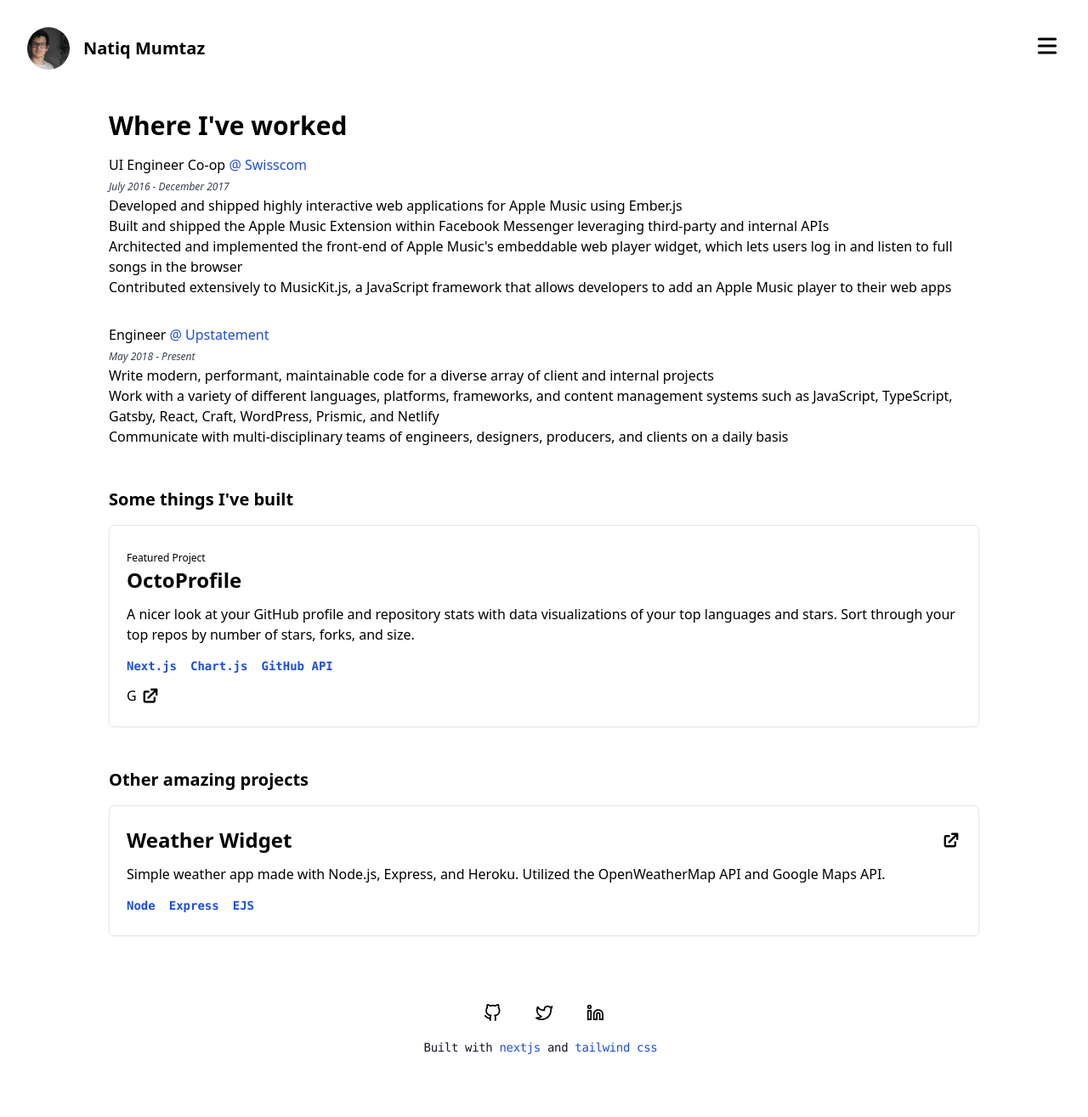
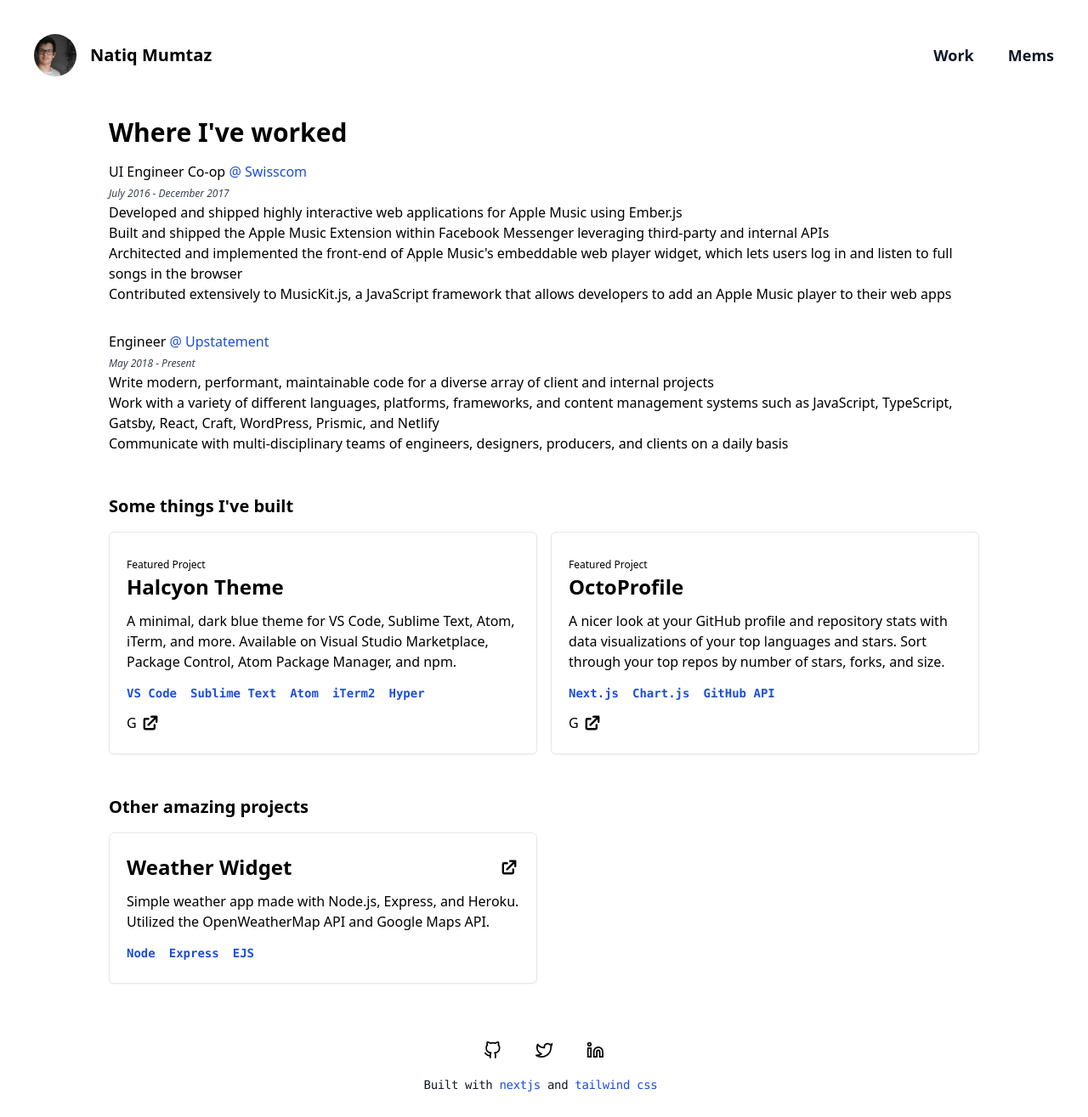
Before and after one commit to selfnatiq/v3, a Next.js app: page /work in a window 1280 px wide. Shown: the whole page at 85% size. Before the commit the page ends 1271 px from the top, so only its background shows below. Built offline with nearby package versions, Linux system fonts and the light colour scheme; what @tailwindcss/typography would draw is missing.

Commit message:
feats: of day 3

```diff
--- a/components/Article.js
+++ b/components/Article.js
@@ -5,7 +5,7 @@ const Article = ({ article }) => {
 	const { title, description, date, slug } = article
 
 	return (
-		<article className="border shadow-sm py-6 px-5 rounded-md mt-5">
+		<article className="border shadow-sm py-6 px-5 rounded-md">
 			<h2 className="text-xl font-bold">{title}</h2>
 			<p className="italic text-xs text-gray-600 mb-2">{localStringDate(date)}</p>
 			<p className="text-gray-600 mb-3">{description}</p>
--- a/components/FeaturedProject.js
+++ b/components/FeaturedProject.js
@@ -5,7 +5,7 @@ const FeaturedProject = ({ project }) => {
 	const { data, content } = project
 
 	return (
-		<section className="border shadow-sm py-6 px-5 rounded-md mb-5">
+		<section className="border shadow-sm py-6 px-5 rounded-md">
 			<span className="text-xs">Featured Project</span>
 			<h2 className="text-2xl font-bold">{data.title}</h2>
 
--- a/components/Header.js
+++ b/components/Header.js
@@ -9,7 +9,6 @@ const paths = [
 
 const Header = () => {
 	const [isOpen, setOpen] = useState(false)
-
 	const toggle = () => setOpen((p) => !p)
 
 	return (
@@ -28,7 +27,8 @@ const Header = () => {
 				</a>
 			</Link>
 
-			<div>
+			{/* mobile & mini pads */}
+			<div className="block lg:hidden">
 				<button onClick={toggle}>
 					{isOpen ? (
 						<svg
@@ -74,6 +74,20 @@ const Header = () => {
 					</nav>
 				)}
 			</div>
+
+			{/* laptop & lg screens */}
+			<nav className="hidden lg:flex gap-10">
+				{paths.map((path) => (
+					<Link key={path.name} href={path.href}>
+						<a
+							onClick={toggle}
+							className="text-lg font-bold text-gray-900 hover:text-blue-700 transition"
+						>
+							{path.name}
+						</a>
+					</Link>
+				))}
+			</nav>
 		</header>
 	)
 }
--- a/components/OtherProject.js
+++ b/components/OtherProject.js
@@ -4,7 +4,7 @@ const OtherProject = ({ project }) => {
 	const { data, content } = project
 
 	return (
-		<section className="border shadow-sm py-6 px-5 rounded-md mb-5">
+		<section className="border shadow-sm py-6 px-5 rounded-md">
 			<div className="flex justify-between items-center">
 				<h2 className="text-2xl font-bold">{data.title}</h2>
 				<div className="flex gap-1">
--- /dev/null
+++ b/content/projects/halycon-theme.md
@@ -0,0 +1,16 @@
+---
+date: Nov 13, 2018
+title: 'Halcyon Theme'
+github: 'https://github.com/bchiang7/halcyon-site'
+external: 'https://halcyon-theme.netlify.com/'
+tech:
+    - VS Code
+    - Sublime Text
+    - Atom
+    - iTerm2
+    - Hyper
+showInProjects: true
+featured: true
+---
+
+A minimal, dark blue theme for VS Code, Sublime Text, Atom, iTerm, and more. Available on [Visual Studio Marketplace](https://marketplace.visualstudio.com/items?itemName=brittanychiang.halcyon-vscode), [Package Control](https://packagecontrol.io/packages/Halcyon%20Theme), [Atom Package Manager](https://atom.io/themes/halcyon-syntax), and [npm](https://www.npmjs.com/package/hyper-halcyon-theme).
--- a/pages/_app.js
+++ b/pages/_app.js
@@ -30,7 +30,7 @@ function MyApp({ Component, pageProps }) {
 				<link rel="icon" type="image/png" href="/favicon.png" />
 			</Head>
 
-			<div className="min-h-screen p-5 sm:p-8">
+			<div className="min-h-screen p-5 sm:p-8 lg:p-10 2xl:p-12">
 				<Header />
 				<main className="mt-12 container max-w-2xl lg:max-w-3xl xl:max-w-5xl 2xl:max-w-7xl">
 					<Component {...pageProps} />
--- a/pages/mems/index.js
+++ b/pages/mems/index.js
@@ -14,13 +14,17 @@ const Mems = ({ page, articles }) => {
 			</Head>
 
 			<div
-				className="prose lg:prose-lg 2xl:prose-xl"
+				className="prose lg:prose-lg 2xl:prose-xl mb-5"
 				dangerouslySetInnerHTML={{ __html: marked(page) }}
 			/>
 
-			{articles.map((article) => (
-				<Article key={article.slug} article={article} />
-			))}
+			<section>
+				<div className="grid grid-cols-1 md:grid-cols-2 gap-4 2xl:grid-cols-3">
+					{articles.map((article) => (
+						<Article key={article.slug} article={article} />
+					))}
+				</div>
+			</section>
 		</>
 	)
 }
--- a/pages/work.js
+++ b/pages/work.js
@@ -14,19 +14,33 @@ const Work = ({ jobs, featured, other }) => {
 				<title>Work - Natiq Mumtaz</title>
 			</Head>
 			<h1 className="text-3xl font-bold mb-4">Where I&apos;ve worked</h1>
+
+			{/* experience */}
+			<section>
 				{jobs.map((job) => (
 					<Experience key={job.data.title} job={job} />
 				))}
+			</section>
 
+			{/* featured projects */}
+			<section>
 				<h2 className="text-xl font-bold mb-4 mt-12">Some things I&apos;ve built</h2>
+				<div className="grid grid-cols-1 md:grid-cols-2 gap-4 2xl:grid-cols-3">
 					{featured.map((project) => (
 						<FeaturedProject key={project.data.title} project={project} />
 					))}
+				</div>
+			</section>
 
+			{/* other projects */}
+			<section>
 				<h2 className="text-xl font-bold my-4 mt-12">Other amazing projects</h2>
+				<div className="grid grid-cols-1 md:grid-cols-2 gap-4 2xl:grid-cols-3">
 					{other.map((project) => (
 						<OtherProject key={project.data.title} project={project} />
 					))}
+				</div>
+			</section>
 		</>
 	)
 }
```
Lines whose indentation alone changed are shown as unchanged.
